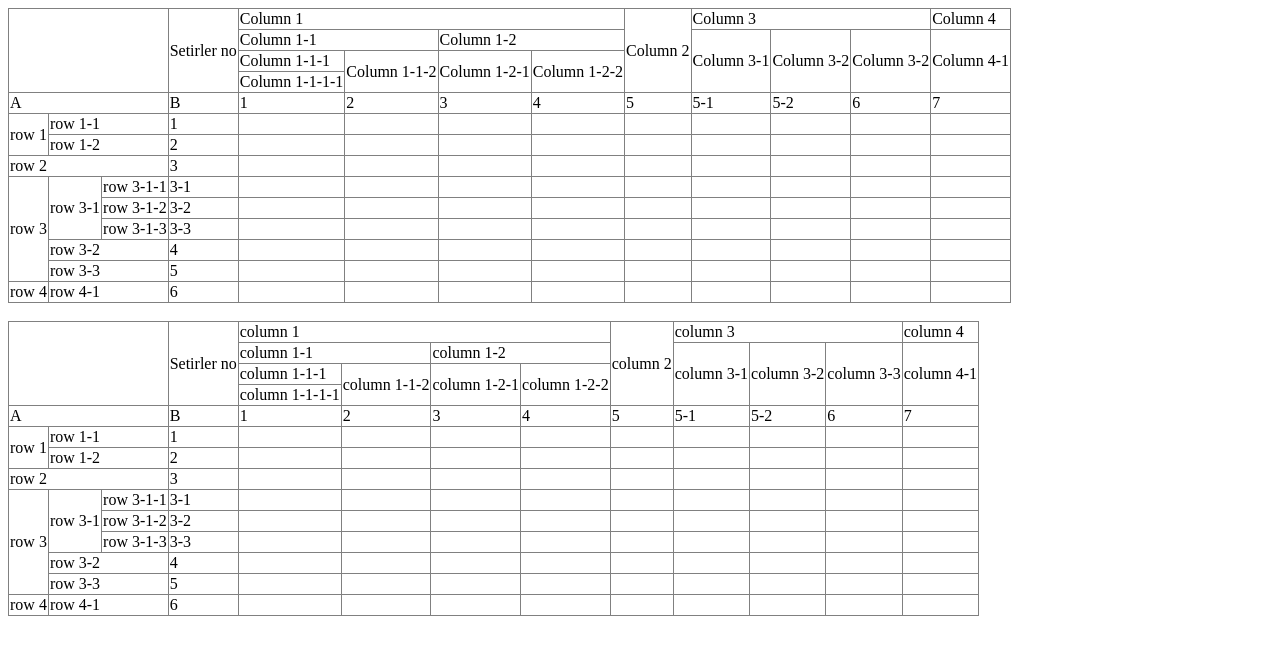
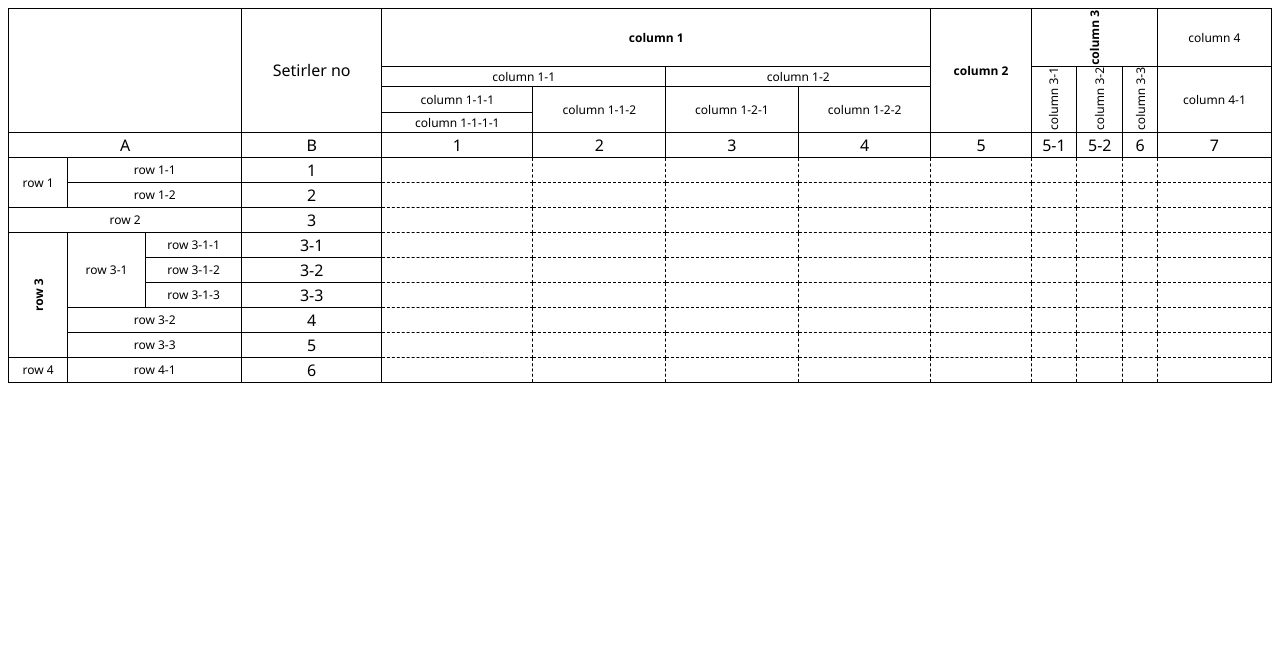
Before and after one commit to Samir1009ms/dynamic_table, a plain HTML site: page index.html in a window 1280 px wide. Drawn offline with Linux system fonts and the light colour scheme.

Commit message:
update design complated

```diff
--- a/index.html
+++ b/index.html
@@ -6,173 +6,50 @@
   <title>Document</title>
 </head>
 <style>
+  body {
+    font-family: "Segoe UI", Tahoma, Geneva, Verdana, sans-serif;
+  }
+
   table {
+    width: 100%;
+  }
+
+  table,
+  th,
+  td {
+    border: 1px solid black;
     border-collapse: collapse;
+  }
+
+  td {
+    font-weight: normal;
+    font-style: normal;
+    text-align: center;
+  }
+
+  .dashedBorder {
+    border-style: dashed;
+  }
+
+  .text-bold {
+    font-weight: bold;
+  }
+
+  .text-italic {
+    font-style: italic;
+  }
+
+  .text-vertical {
+    text-orientation: mixed;
+    writing-mode: vertical-rl;
+    transform: rotate(180deg);
+  }
+
+  .text-left {
+    text-align: left;
   }
 </style>
 <body>
-  <table border="1">
-    <tr>
-      <td colspan="3" rowspan="4"></td>
-      <td colspan="1" rowspan="4">Setirler no</td>
-      <td colspan="4" rowspan="1">Column 1</td>
-      <td colspan="1" rowspan="4">Column 2</td>
-      <td colspan="3" rowspan="1">Column 3</td>
-      <td colspan="1" rowspan="1">Column 4</td>
-    </tr>
-    <tr>
-      <td colspan="2" rowspan="1">Column 1-1</td>
-      <td colspan="2" rowspan="1">Column 1-2</td>
-      <td colspan="1" rowspan="3">Column 3-1</td>
-      <td colspan="1" rowspan="3">Column 3-2</td>
-      <td colspan="1" rowspan="3">Column 3-2</td>
-      <td colspan="1" rowspan="3">Column 4-1</td>
-    </tr>
-    <tr>
-      <td colspan="1" rowspan="1">Column 1-1-1</td>
-      <td colspan="1" rowspan="2">Column 1-1-2</td>
-      <td colspan="1" rowspan="2">Column 1-2-1</td>
-      <td colspan="1" rowspan="2">Column 1-2-2</td>
-    </tr>
-    <tr>
-      <td colspan="1" rowspan="1">Column 1-1-1-1</td>
-    </tr>
-    <tr>
-      <td colspan="3" rowspan="1">A</td>
-      <td colspan="1" rowspan="1">B</td>
-      <td colspan="1" rowspan="1">1</td>
-      <td colspan="1" rowspan="1">2</td>
-      <td colspan="1" rowspan="1">3</td>
-      <td colspan="1" rowspan="1">4</td>
-      <td colspan="1" rowspan="1">5</td>
-      <td colspan="1" rowspan="1">5-1</td>
-      <td colspan="1" rowspan="1">5-2</td>
-      <td colspan="1" rowspan="1">6</td>
-      <td colspan="1" rowspan="1">7</td>
-    </tr>
-    <tr>
-      <td colspan="1" rowspan="2">row 1</td>
-      <td colspan="2" rowspan="1">row 1-1</td>
-      <td colspan="1" rowspan="1">1</td>
-      <td></td>
-      <td></td>
-      <td></td>
-      <td></td>
-      <td></td>
-      <td></td>
-      <td></td>
-      <td></td>
-      <td></td>
-    </tr>
-    <tr>
-      <td colspan="2" rowspan="1">row 1-2</td>
-      <td colspan="1" rowspan="1">2</td>
-      <td></td>
-      <td></td>
-      <td></td>
-      <td></td>
-      <td></td>
-      <td></td>
-      <td></td>
-      <td></td>
-      <td></td>
-    </tr>
-    <tr>
-      <td colspan="3" rowspan="1">row 2</td>
-      <td colspan="1" rowspan="1">3</td>
-      <td></td>
-      <td></td>
-      <td></td>
-      <td></td>
-      <td></td>
-      <td></td>
-      <td></td>
-      <td></td>
-      <td></td>
-    </tr>
-    <tr>
-      <td colspan="1" rowspan="5">row 3</td>
-      <td colspan="1" rowspan="3">row 3-1</td>
-      <td colspan="1" rowspan="1">row 3-1-1</td>
-      <td colspan="1" rowspan="1">3-1</td>
-      <td></td>
-      <td></td>
-      <td></td>
-      <td></td>
-      <td></td>
-      <td></td>
-      <td></td>
-      <td></td>
-      <td></td>
-    </tr>
-    <tr>
-      <td colspan="1" rowspan="1">row 3-1-2</td>
-      <td colspan="1" rowspan="1">3-2</td>
-      <td></td>
-      <td></td>
-      <td></td>
-      <td></td>
-      <td></td>
-      <td></td>
-      <td></td>
-      <td></td>
-      <td></td>
-    </tr>
-    <tr>
-      <td colspan="1" rowspan="1">row 3-1-3</td>
-      <td colspan="1" rowspan="1">3-3</td>
-      <td></td>
-      <td></td>
-      <td></td>
-      <td></td>
-      <td></td>
-      <td></td>
-      <td></td>
-      <td></td>
-      <td></td>
-    </tr>
-    <tr>
-      <td colspan="2" rowspan="1">row 3-2</td>
-      <td colspan="1" rowspan="1">4</td>
-      <td></td>
-      <td></td>
-      <td></td>
-      <td></td>
-      <td></td>
-      <td></td>
-      <td></td>
-      <td></td>
-      <td></td>
-    </tr>
-    <tr>
-      <td colspan="2" rowspan="1">row 3-3</td>
-      <td colspan="1" rowspan="1">5</td>
-      <td></td>
-      <td></td>
-      <td></td>
-      <td></td>
-      <td></td>
-      <td></td>
-      <td></td>
-      <td></td>
-      <td></td>
-    </tr>
-    <tr>
-      <td colspan="1" rowspan="1">row 4</td>
-      <td colspan="2" rowspan="1">row 4-1</td>
-      <td colspan="1" rowspan="1">6</td>
-      <td></td>
-      <td></td>
-      <td></td>
-      <td></td>
-      <td></td>
-      <td></td>
-      <td></td>
-      <td></td>
-      <td></td>
-    </tr>
-  </table>
-  <br />
   <table border="1" id="dynamicTable">
     <thead></thead>
     <tbody></tbody>
--- a/script.js
+++ b/script.js
@@ -1,3 +1,4 @@
+'use strict';
 const jsonData = [
   {
     name: "column 1",
@@ -338,17 +339,29 @@ const jsonData = [
     ],
   },
 ];
+const dynamicTableEl = document.querySelector("#dynamicTable");
+const theadEl = dynamicTableEl.querySelector("thead");
+const tbodyEl = dynamicTableEl.querySelector("tbody");
 
+console.log(jsonData);
 
-function getMaxColAndRow(arr) {
+function setClassNames(fw, fs, or, ta) {
+  let className = "";
+  if (fw == "bold") className += " text-bold";
+  if (fs == "italic") className += " text-italic";
+  if (or == "vertical") className += " text-vertical";
+  if (ta == "left") className += " text-left";
+  return className;
+}
+
+function getMaxColAndRow(arr, place) {
   const maxCounts = [];
 
   function recursiveArr(arr, maxCount) {
     if (arr.length != 0) {
       maxCount++;
-      arr.forEach((item,) => {
-
-        if (item.place == "top" || item.place == null) {
+      arr.forEach((item) => {
+        if (item.place == place || item.place == null) {
           recursiveArr(item.children, maxCount);
         }
       });
@@ -358,9 +371,32 @@ function getMaxColAndRow(arr) {
   }
 
   recursiveArr(arr, 0);
-  return [maxCounts.length, Math.max(...maxCounts)];
+  return place == "top"
+    ? [maxCounts.length, Math.max(...maxCounts)]
+    : [Math.max(...maxCounts), maxCounts.length];
 }
-let maxColAndRow = getMaxColAndRow(jsonData);
+
+let maxColAndRowTop = getMaxColAndRow(jsonData, "top");
+let maxColAndRowLeft = getMaxColAndRow(jsonData, "left");
+
+
+// for (let i = 0; i < maxColAndRowTop[1] + 1; i++) {
+//   theadEl.innerHTML += "<tr></tr>";
+// }
+// for (let i = 0; i < maxColAndRowLeft[1]; i++) {
+//   tbodyEl.innerHTML += "<tr></tr>";
+// }
+// const theadTr = theadEl.querySelectorAll("tr");
+// const tbodyTr = tbodyEl.querySelectorAll("tr");
+
+// theadTr[0].innerHTML += `
+//     <td colspan="${maxColAndRowLeft[0]}" rowspan="${maxColAndRowTop[1]}"></td>
+//     <td colspan="1" rowspan="${maxColAndRowTop[1]}">Setirler no</td>
+//     `;
+// theadTr[theadTr.length - 1].innerHTML += `
+//     <td colspan="${maxColAndRowLeft[0]}" rowspan="${maxColAndRowTop[1]}">A</td>
+//     <td colspan="1" rowspan="${maxColAndRowTop[1]}">B</td>
+//     `;
 
 function getCol(item) {
   let colCount = 0;
@@ -384,8 +420,8 @@ function getCol(item) {
 }
 
 const columnsLevelNumbers = []
-function getColsAndRows() {
-  let maxLimit = maxColAndRow[1];
+function getColsAndRowsTop() {
+  let maxLimit = maxColAndRowTop[1];
   let RowsAndCols = {};
   let count = 1;
   let countChild = 1;
@@ -421,15 +457,11 @@ function getColsAndRows() {
   return RowsAndCols;
 }
 
-const ColsAndRows = getColsAndRows();
+const ColsAndRowsTop = getColsAndRowsTop();
 
-const dynamicTableEl = document.querySelector("#dynamicTable");
-const theadEl = dynamicTableEl.querySelector("thead");
-const tbodyEl = dynamicTableEl.querySelector("tbody");
-
-function setColsAndRows() {
+function setColsAndRowsTop() {
   let level = 0;
-  for (let i = 0; i < maxColAndRow[1]; i++) {
+  for (let i = 0; i < maxColAndRowTop[1]; i++) {
     theadEl.innerHTML += `
     <tr class="dynamic"></tr>
     `;
@@ -441,8 +473,15 @@ function setColsAndRows() {
   `;
 
   function recursiveItem(item, level) {
+    const classNames = setClassNames(
+      item.font_weight,
+      item.font_style,
+      item.orientation,
+      item.ta
+    );
     trElements[level].innerHTML += `
-      <td colspan="${ColsAndRows[item.name][0]}" rowspan="${ColsAndRows[item.name][1]
+      <td class="${classNames}" style="font-size: ${item.font_size
+      }px" colspan="${ColsAndRowsTop[item.name][0]}" rowspan="${ColsAndRowsTop[item.name][1]
       }">${item.name}</td>
       `;
     level++;
@@ -460,10 +499,10 @@ function setColsAndRows() {
   });
 }
 
-setColsAndRows();
+setColsAndRowsTop();
 
 const rowsLevelNumbers = []
-function getColsAndRowsv2() {
+function getColsAndRowsLeft() {
   let maxLimit = 3;
   let RowsAndCols = {};
   let count = 1;
@@ -500,12 +539,11 @@ function getColsAndRowsv2() {
   return RowsAndCols;
 }
 
-const ColsAndRowsv2 = getColsAndRowsv2();
-console.log(rowsLevelNumbers);
+const ColsAndRowsLeft = getColsAndRowsLeft();
 
-function setColsAndRowsv2() {
+function setColsAndRowsLeft() {
   let level = 1;
-  for (let i = 0; i < maxColAndRow[0] + 1; i++) {
+  for (let i = 0; i < maxColAndRowTop[0] + 1; i++) {
     tbodyEl.innerHTML += `
     <tr class="dynamic"></tr>
     `;
@@ -518,16 +556,24 @@ function setColsAndRowsv2() {
 
 
   function recursiveItem(item) {
+    const classNames = setClassNames(
+      item.font_weight,
+      item.font_style,
+      item.orientation,
+      item.ta
+    );
     if (item.children.length != 0) {
       trElements[level].innerHTML += `
-      <td colspan="${ColsAndRowsv2[item.name][0]}" rowspan="${ColsAndRowsv2[item.name][1]
+        <td class="${classNames}" style="font-size: ${item.font_size
+        }px" colspan="${ColsAndRowsLeft[item.name][0]}" rowspan="${ColsAndRowsLeft[item.name][1]
         }">${item.name}</td>`;
       item.children.forEach((child) => {
         recursiveItem(child);
       });
     } else {
       trElements[level].innerHTML += `
-      <td colspan="${ColsAndRowsv2[item.name][0]}" rowspan="${ColsAndRowsv2[item.name][1]
+      <td class="${classNames}" style="font-size: ${item.font_size
+        }px" colspan="${ColsAndRowsLeft[item.name][0]}" rowspan="${ColsAndRowsLeft[item.name][1]
         }">${item.name}</td>`;
       level++;
     }
@@ -547,12 +593,12 @@ function setColsAndRowsv2() {
       <td>${rowsLevelNumbers[index - 1]}</td>
       `
       console.log(item)
-      for (let i = 0; i < maxColAndRow[0]; i++) {
+      for (let i = 0; i < maxColAndRowTop[0]; i++) {
         item.innerHTML += `
-        <td></td>`;
+        <td class="dashedBorder"></td>`;
       }
     }
   });
 }
 
-setColsAndRowsv2();
+setColsAndRowsLeft();
```
